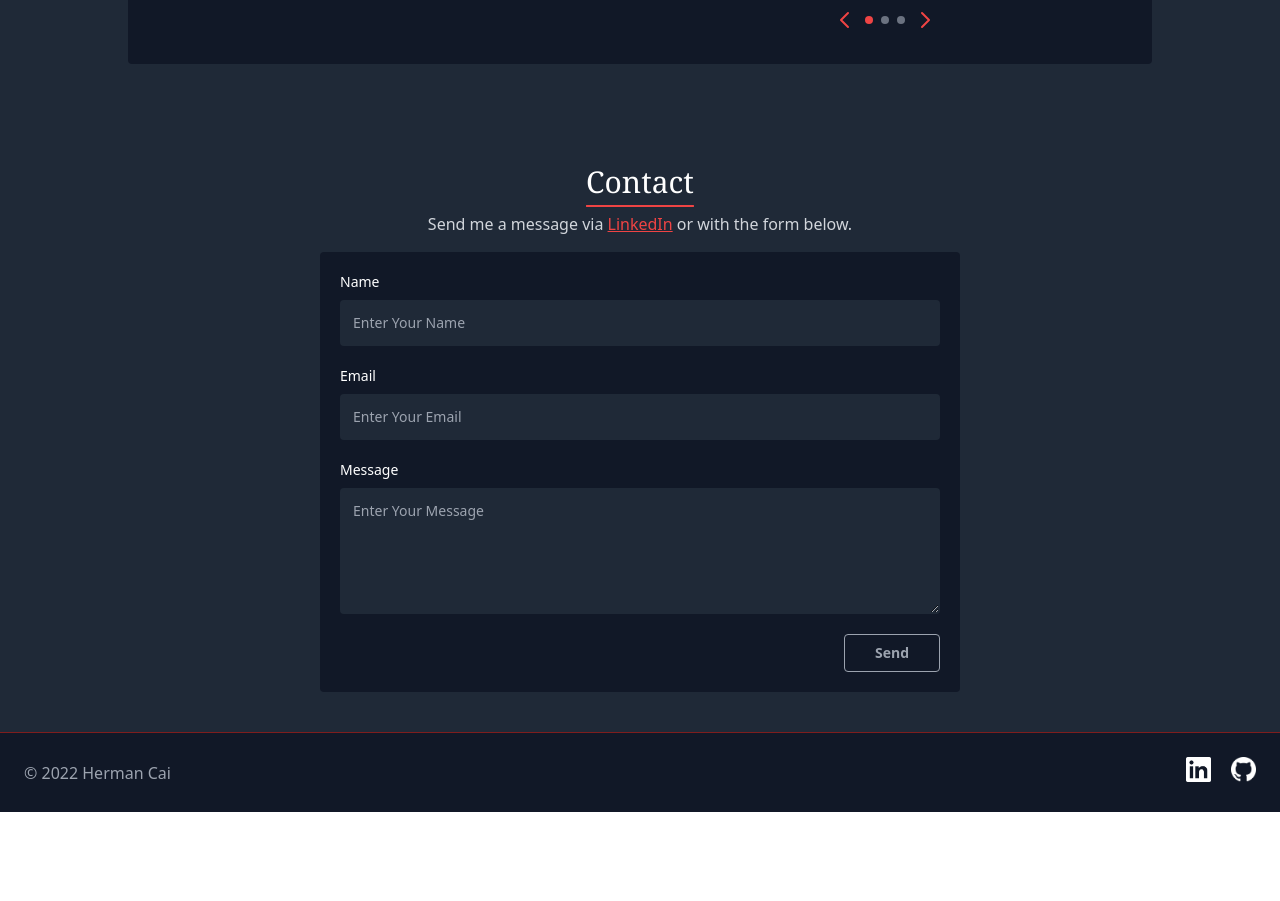
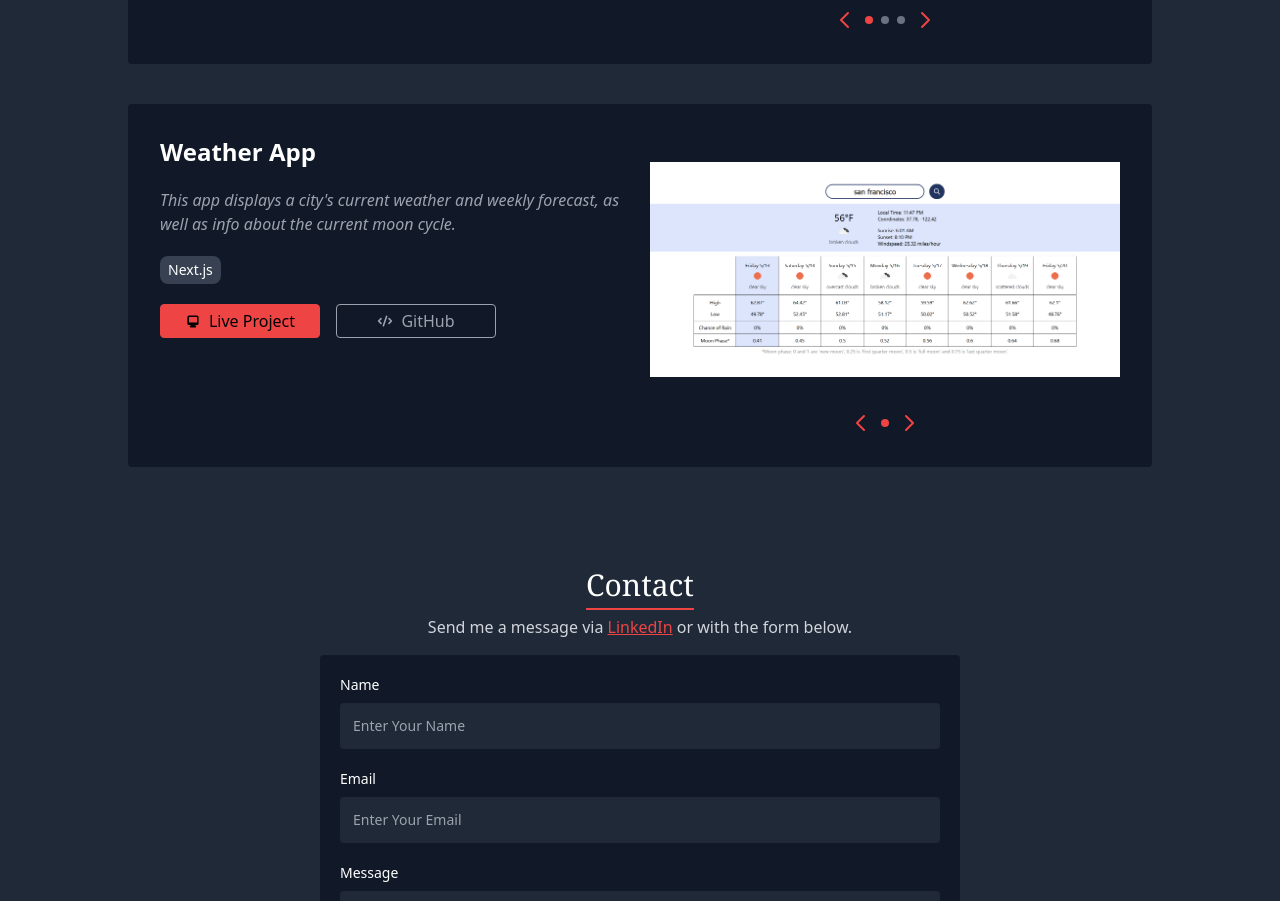
Before and after one commit to hermancai/portfolio, a Next.js app: page / in a window 1280 px wide. Shown: the part 2569-3470 px from the top of the page. Before the commit the page ends 3381 px from the top, so only its background shows below. Built offline with nearby package versions, Linux system fonts and the light colour scheme.

Commit message:
Add weather project

```diff
--- a/components/Projects.js
+++ b/components/Projects.js
@@ -9,11 +9,16 @@ import {
   chatappImagesByIndex,
 } from "../public/images/chatapp";
 import { ppmImagesCount, ppmImagesByIndex } from "../public/images/ppm";
+import {
+  weatherImagesCount,
+  weatherImagesByIndex,
+} from "../public/images/weather";
 
 function Projects({ id }) {
   const eqmapperSlides = Array.from(Array(eqmapperImagesCount).keys());
   const chatappSlides = Array.from(Array(chatappImagesCount).keys());
   const ppmSlides = Array.from(Array(ppmImagesCount).keys());
+  const weatherSlides = Array.from(Array(weatherImagesCount).keys());
 
   return (
     <div id={id}>
@@ -150,6 +155,46 @@ function Projects({ id }) {
               />
             </div>
           </div>
+
+          <div className="bg-gray-900 rounded w-full p-8 gap-5 grid grid-cols-1 md:grid-cols-2">
+            <div className="flex flex-col gap-5 max-w-max">
+              <p className="font-bold text-2xl">Weather App</p>
+              <p className="italic text-gray-400">
+                This app displays a city's current weather and weekly forecast,
+                as well as info about the current moon cycle.
+              </p>
+              <div className="flex flex-wrap gap-2">
+                <p className="projectLabel">Next.js</p>
+              </div>
+              <div className="flex flex-wrap gap-4">
+                <a
+                  className="linkButton fillButton"
+                  href="https://weather-react-tawny.vercel.app/"
+                  target="_blank"
+                  rel="noopener noreferrer"
+                >
+                  <DesktopComputerIcon className="h-4 mr-2" />
+                  Live Project
+                </a>
+                <a
+                  className="linkButton outlineButton"
+                  href="https://github.com/hermancai/weather-react"
+                  target="_blank"
+                  rel="noopener noreferrer"
+                >
+                  <CodeIcon className="h-4 mr-2" />
+                  GitHub
+                </a>
+              </div>
+            </div>
+            <div>
+              <EmblaCarousel
+                slides={weatherSlides}
+                imageFunc={weatherImagesByIndex}
+                projectName="weather app"
+              />
+            </div>
+          </div>
         </div>
       </div>
     </div>
--- /dev/null
+++ b/public/images/weather/index.js
@@ -0,0 +1,7 @@
+import weather1 from "./weather1.png";
+
+const weatherImages = [weather1];
+
+export const weatherImagesCount = weatherImages.length;
+export const weatherImagesByIndex = (index) =>
+  weatherImages[index % weatherImagesCount];
```
Also changed, not shown: public/images/weather/weather1.png (added).
